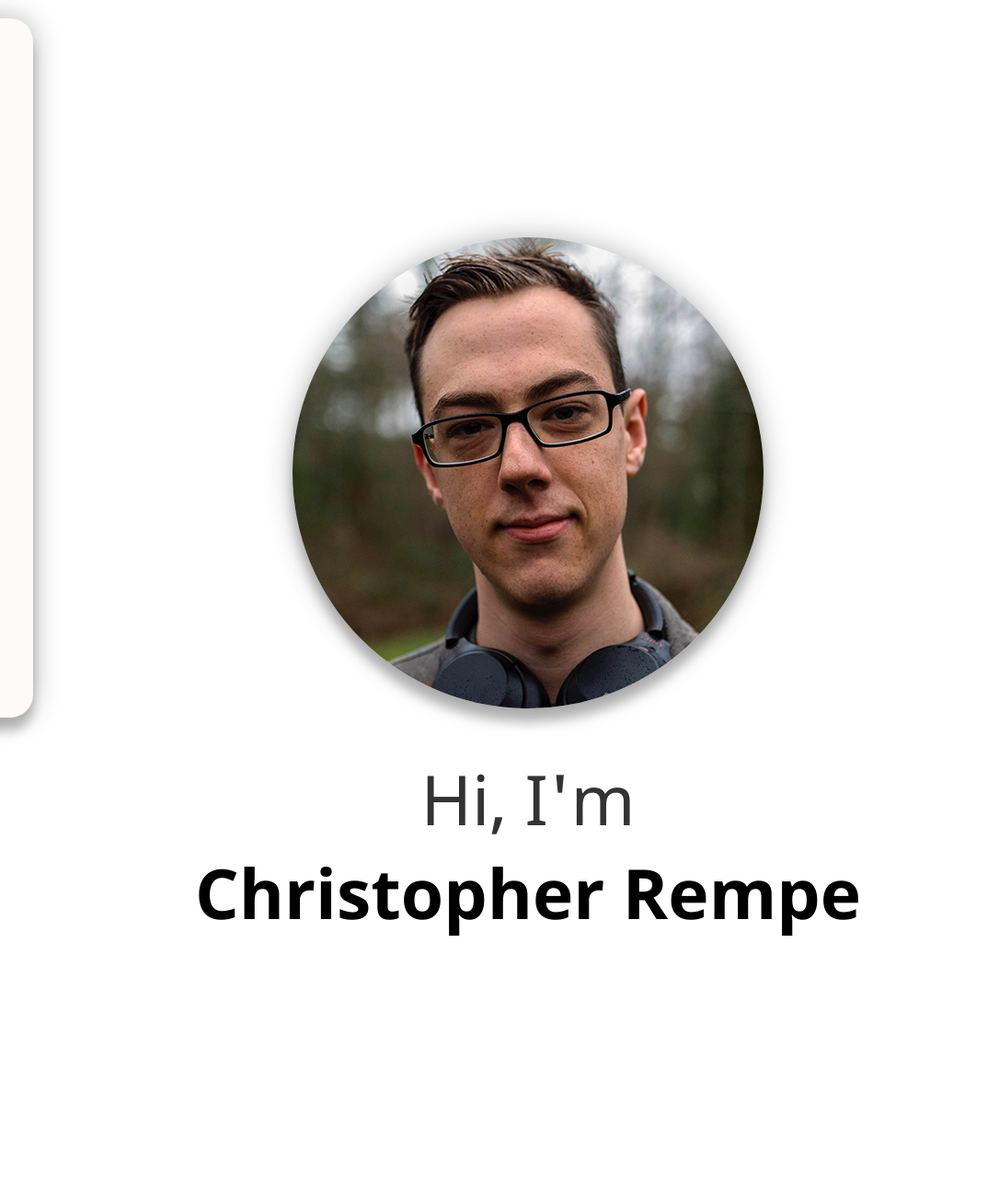
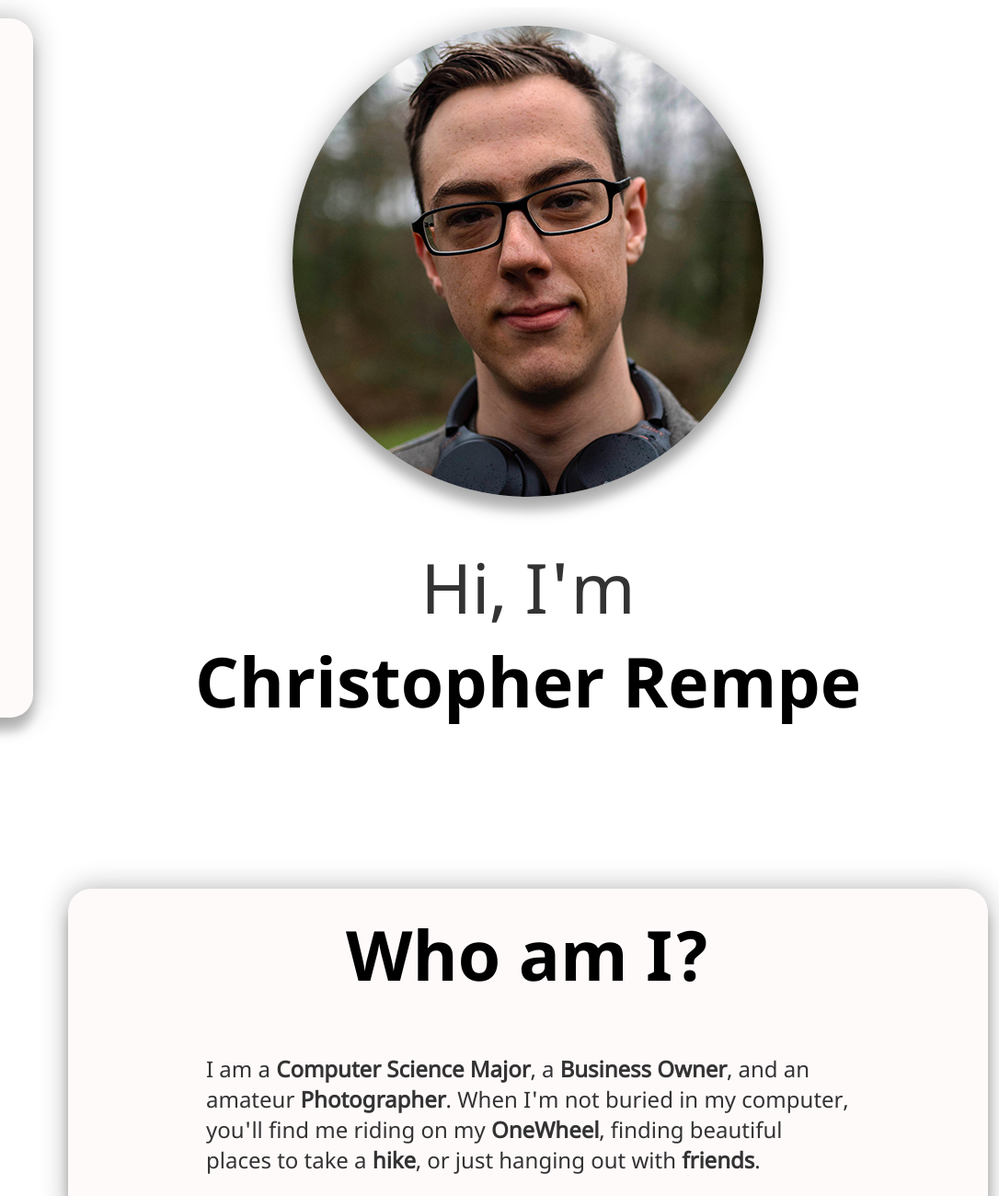
Before and after one commit to MrRicearonie/crrempe.com, a plain HTML site: page index.html in a window 1280 px wide. Shown: the top 1300 px of the page at 92% size, 194-1280 px from the left. Drawn offline with Linux system fonts and the light colour scheme.

Commit message:
fix for mobile (hopefully)

```diff
--- a/assets/main.css
+++ b/assets/main.css
@@ -77,7 +77,7 @@ a {
 
 .me {
     width:100%;
-    padding-top: 25%;
+    padding-top: 2%;
     display: grid;
     justify-content: center;
     align-items: center;
@@ -107,7 +107,7 @@ a {
     justify-content: center;
     align-items: center;
     margin-bottom: 15px;
-    margin-top: 30%;
+    margin-top: 100px;
     padding: 20px 0px 30px 0px;
     display: grid;
     font-size: 24px;
@@ -341,6 +341,10 @@ a {
         border-bottom-right-radius: 25px;
     }
 
+    .social > * {
+        display:inline-block;
+    }
+
     .social img {
         width: 40px;
         margin-left: 20px;
```
